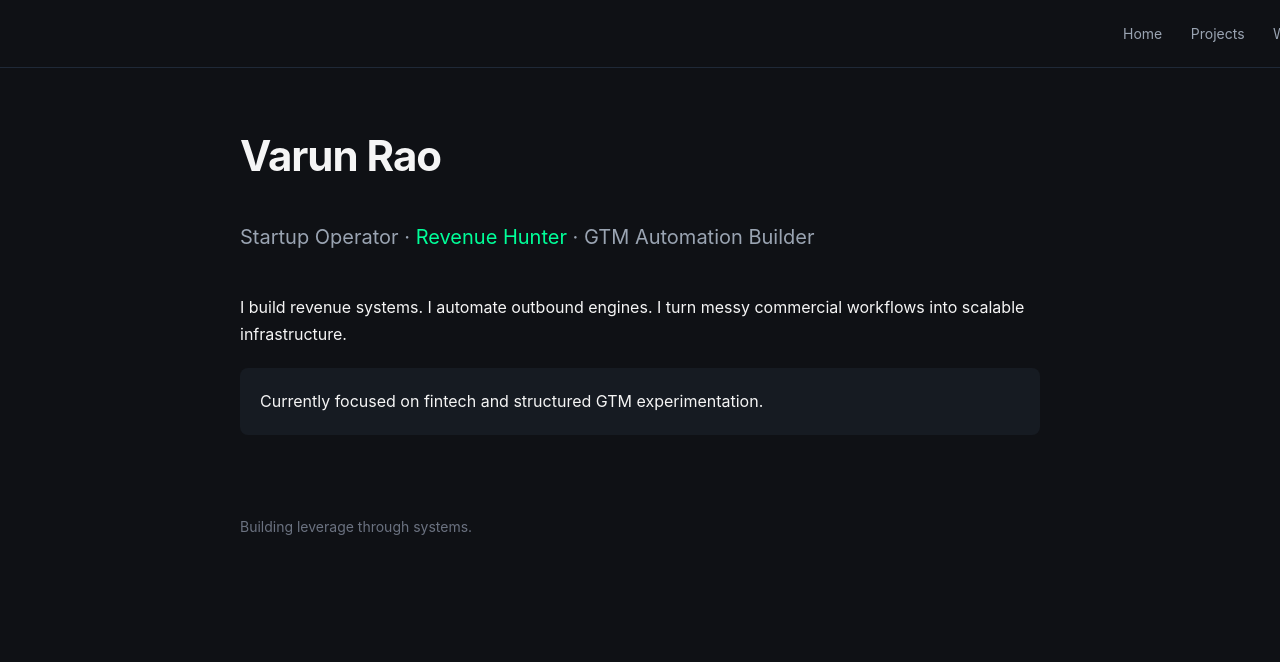
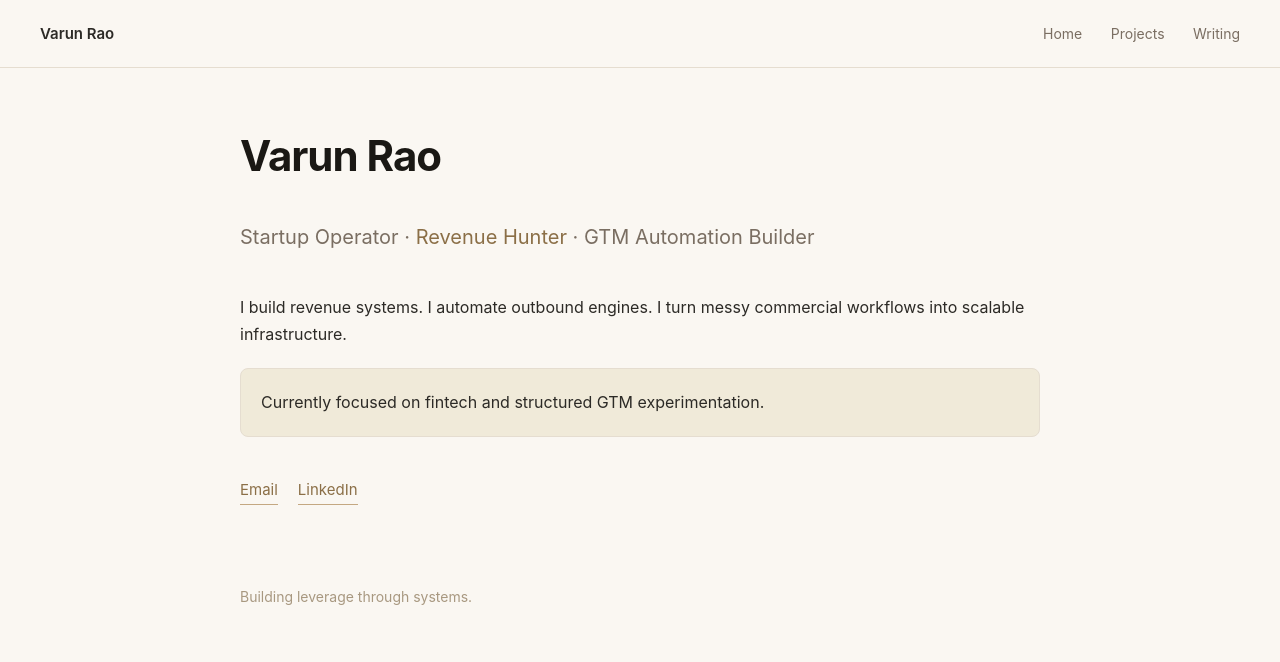
Before and after one commit to varunrao16/varunrao16.github.io, a plain HTML site: page index.html in a window 1280 px wide. Drawn offline with Linux system fonts and the light colour scheme.

Commit message:
Refactor: migrate to Astro, beige light mode theme
- Shared layout eliminates copy-pasted nav across pages
- Light beige theme replaces dark mode
- Added lang attribute, meta descriptions, brand nav link
- Removed broken placeholder href links on writing page
- Added email and LinkedIn contact links on homepage

Co-Authored-By: Claude Sonnet 4.6 <noreply@anthropic.com>

```diff
--- a/index.html
+++ b/index.html
@@ -1,45 +1,10 @@
-<!DOCTYPE html>
-<html>
-<head>
-  <meta charset="UTF-8">
-  <title>Varun Rao | Startup Operator</title>
-  <meta name="viewport" content="width=device-width, initial-scale=1.0">
-  <meta name="description" content="Startup Operator focused on revenue systems, GTM automation, and scalable outbound infrastructure.">
-
-  <link rel="stylesheet" href="style.css">
-  <link rel="icon" type="image/svg+xml" href="favicon.svg">
-</head>
-
-<body>
-
-  <div class="nav">
-    <a href="/">Home</a>
-    <a href="/projects.html">Projects</a>
-    <a href="/writing.html">Writing</a>
-  </div>
-
-  <div class="container">
-
-    <h1>Varun Rao</h1>
-
-    <div class="tagline">
-      Startup Operator · <span class="highlight">Revenue Hunter</span> · GTM Automation Builder
-    </div>
-
-    <p>
-      I build revenue systems. I automate outbound engines.
-      I turn messy commercial workflows into scalable infrastructure.
-    </p>
-
-    <div class="card">
-      Currently focused on fintech and structured GTM experimentation.
-    </div>
-
-    <div class="footer">
-      Building leverage through systems.
-    </div>
-
-  </div>
-
-</body>
-</html>
+<!DOCTYPE html><html lang="en"> <head><meta charset="UTF-8"><meta name="viewport" content="width=device-width, initial-scale=1.0"><meta name="description" content="Startup Operator focused on revenue systems, GTM automation, and scalable outbound infrastructure."><title>Varun Rao | Startup Operator</title><link rel="icon" type="image/svg+xml" href="/favicon.svg"><link rel="stylesheet" href="/styles/global.css"></head> <body> <nav class="nav"> <a href="/" class="nav-brand">Varun Rao</a> <div class="nav-links"> <a href="/">Home</a> <a href="/projects">Projects</a> <a href="/writing">Writing</a> </div> </nav> <div class="container">  <h1>Varun Rao</h1> <div class="tagline">
+Startup Operator · <span class="highlight">Revenue Hunter</span> · GTM Automation Builder
+</div> <p>
+I build revenue systems. I automate outbound engines.
+    I turn messy commercial workflows into scalable infrastructure.
+</p> <div class="card">
+Currently focused on fintech and structured GTM experimentation.
+</div> <div class="contact-links"> <a href="mailto:varunjayanthrao@gmail.com">Email</a> <a href="https://www.linkedin.com/in/varun-jayanth-rao/" target="_blank" rel="noopener">LinkedIn</a> </div> <div class="footer">
+Building leverage through systems.
+</div>  </div> </body></html>
--- a/style.css
+++ /dev/null
@@ -1,96 +0,0 @@
-body {
-  font-family: -apple-system, BlinkMacSystemFont, "Segoe UI", Roboto, sans-serif;
-  margin: 0;
-  padding: 0;
-  background-color: #0f1115;
-  color: #f5f5f5;
-  line-height: 1.7;
-  animation: fadeIn 0.8s ease-in;
-}
-
-@keyframes fadeIn {
-  from { opacity: 0; transform: translateY(8px); }
-  to { opacity: 1; transform: translateY(0); }
-}
-
-.nav {
-  position: fixed;
-  top: 0;
-  width: 100%;
-  background: #0f1115;
-  padding: 20px 40px;
-  text-align: right;
-  border-bottom: 1px solid #1f2937;
-}
-
-.nav a {
-  color: #9aa4b2;
-  margin-left: 24px;
-  text-decoration: none;
-  font-size: 14px;
-}
-
-.nav a:hover {
-  color: #00ff99;
-}
-
-.container {
-  max-width: 800px;
-  margin: 120px auto;
-  padding: 0 20px;
-}
-
-h1 {
-  font-size: 42px;
-  letter-spacing: -1px;
-}
-
-.tagline {
-  font-size: 20px;
-  color: #9aa4b2;
-  margin-bottom: 40px;
-}
-
-.highlight {
-  color: #00ff99;
-}
-
-.card {
-  background: #161b22;
-  padding: 20px;
-  border-radius: 8px;
-  margin-top: 20px;
-  transition: transform 0.2s ease, box-shadow 0.2s ease;
-}
-
-.card:hover {
-  transform: translateY(-4px);
-  box-shadow: 0 8px 20px rgba(0,0,0,0.25);
-}
-
-.project {
-  margin-bottom: 50px;
-}
-
-.project h2 {
-  color: #00ff99;
-}
-
-.post {
-  margin-bottom: 30px;
-}
-
-.post a {
-  color: #00ff99;
-  text-decoration: none;
-}
-
-.post a:hover {
-  text-decoration: underline;
-}
-
-.footer {
-  margin-top: 80px;
-  font-size: 14px;
-  color: #6b7280;
-}
--- /dev/null
+++ b/styles/global.css
@@ -0,0 +1,145 @@
+body {
+  font-family: -apple-system, BlinkMacSystemFont, "Segoe UI", Roboto, sans-serif;
+  margin: 0;
+  padding: 0;
+  background-color: #faf7f2;
+  color: #2c2a26;
+  line-height: 1.7;
+  animation: fadeIn 0.8s ease-in;
+}
+
+@keyframes fadeIn {
+  from { opacity: 0; transform: translateY(8px); }
+  to   { opacity: 1; transform: translateY(0); }
+}
+
+/* Nav */
+.nav {
+  position: fixed;
+  top: 0;
+  width: 100%;
+  background: #faf7f2;
+  padding: 20px 40px;
+  display: flex;
+  justify-content: space-between;
+  align-items: center;
+  border-bottom: 1px solid #e5ddd0;
+  box-sizing: border-box;
+}
+
+.nav-brand {
+  font-weight: 600;
+  font-size: 15px;
+  color: #2c2a26;
+  text-decoration: none;
+}
+
+.nav-brand:hover {
+  color: #8b6f47;
+}
+
+.nav-links a {
+  color: #7a6e62;
+  margin-left: 24px;
+  text-decoration: none;
+  font-size: 14px;
+}
+
+.nav-links a:hover {
+  color: #8b6f47;
+}
+
+/* Layout */
+.container {
+  max-width: 800px;
+  margin: 120px auto;
+  padding: 0 20px;
+}
+
+/* Typography */
+h1 {
+  font-size: 42px;
+  letter-spacing: -1px;
+  color: #1a1814;
+}
+
+.tagline {
+  font-size: 20px;
+  color: #7a6e62;
+  margin-bottom: 40px;
+}
+
+.highlight {
+  color: #8b6f47;
+}
+
+/* Card */
+.card {
+  background: #f0ead9;
+  border: 1px solid #e5ddd0;
+  padding: 20px;
+  border-radius: 8px;
+  margin-top: 20px;
+  transition: transform 0.2s ease, box-shadow 0.2s ease;
+}
+
+.card:hover {
+  transform: translateY(-4px);
+  box-shadow: 0 8px 20px rgba(0, 0, 0, 0.08);
+}
+
+/* Projects */
+.project {
+  margin-bottom: 50px;
+}
+
+.project h2 {
+  color: #8b6f47;
+}
+
+/* Writing */
+.post {
+  margin-bottom: 30px;
+}
+
+.post a {
+  color: #8b6f47;
+  text-decoration: none;
+}
+
+.post a:hover {
+  text-decoration: underline;
+}
+
+.post-coming {
+  color: #7a6e62;
+  font-style: italic;
+  font-size: 15px;
+}
+
+/* Contact */
+.contact-links {
+  margin-top: 40px;
+  display: flex;
+  gap: 20px;
+}
+
+.contact-links a {
+  color: #8b6f47;
+  text-decoration: none;
+  font-size: 15px;
+  border-bottom: 1px solid #c4a882;
+  padding-bottom: 1px;
+}
+
+.contact-links a:hover {
+  color: #6b5336;
+  border-color: #6b5336;
+}
+
+/* Footer */
+.footer {
+  margin-top: 80px;
+  font-size: 14px;
+  color: #a89880;
+}
```
Also changed, not shown: projects.html (deleted, +0 -50 lines), projects/index.html (added, +10 -0 lines), writing.html (deleted, +0 -38 lines), writing/index.html (added, +1 -0 lines).
